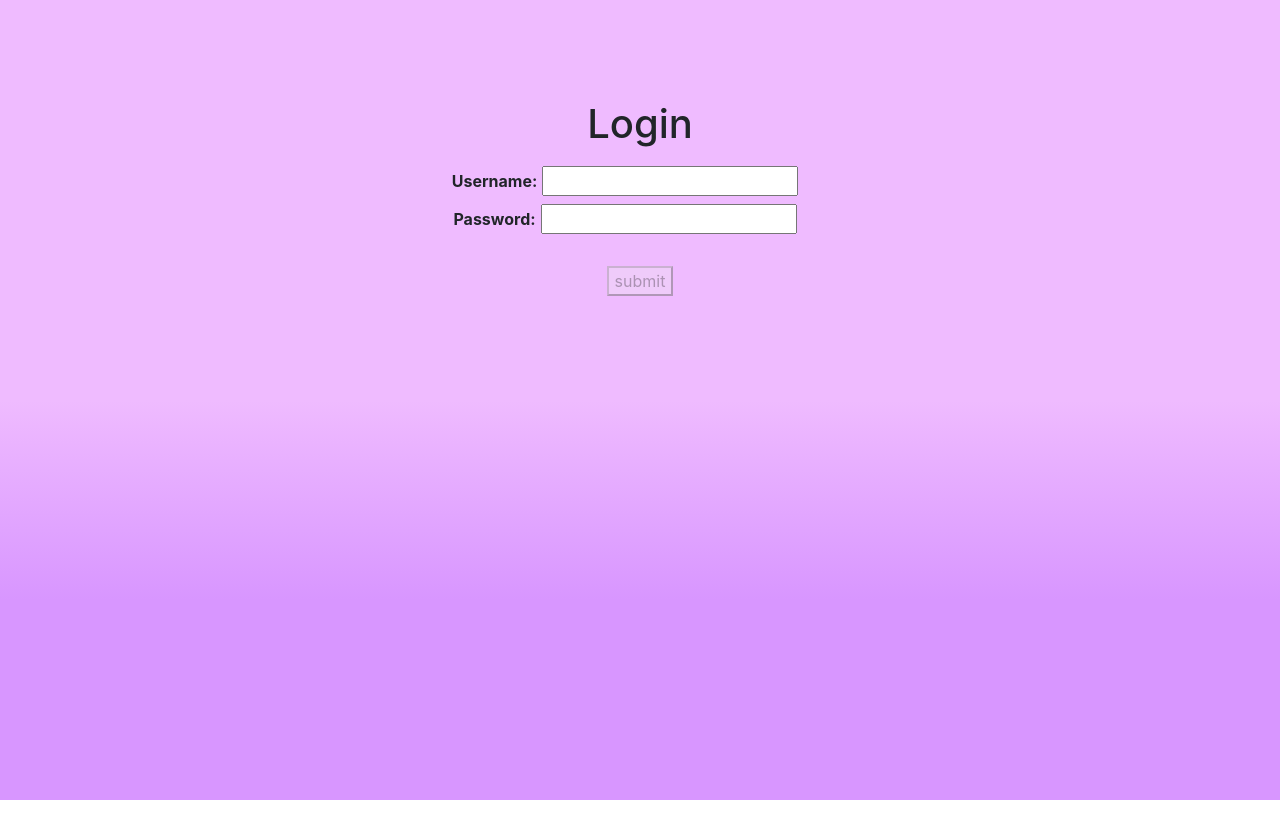
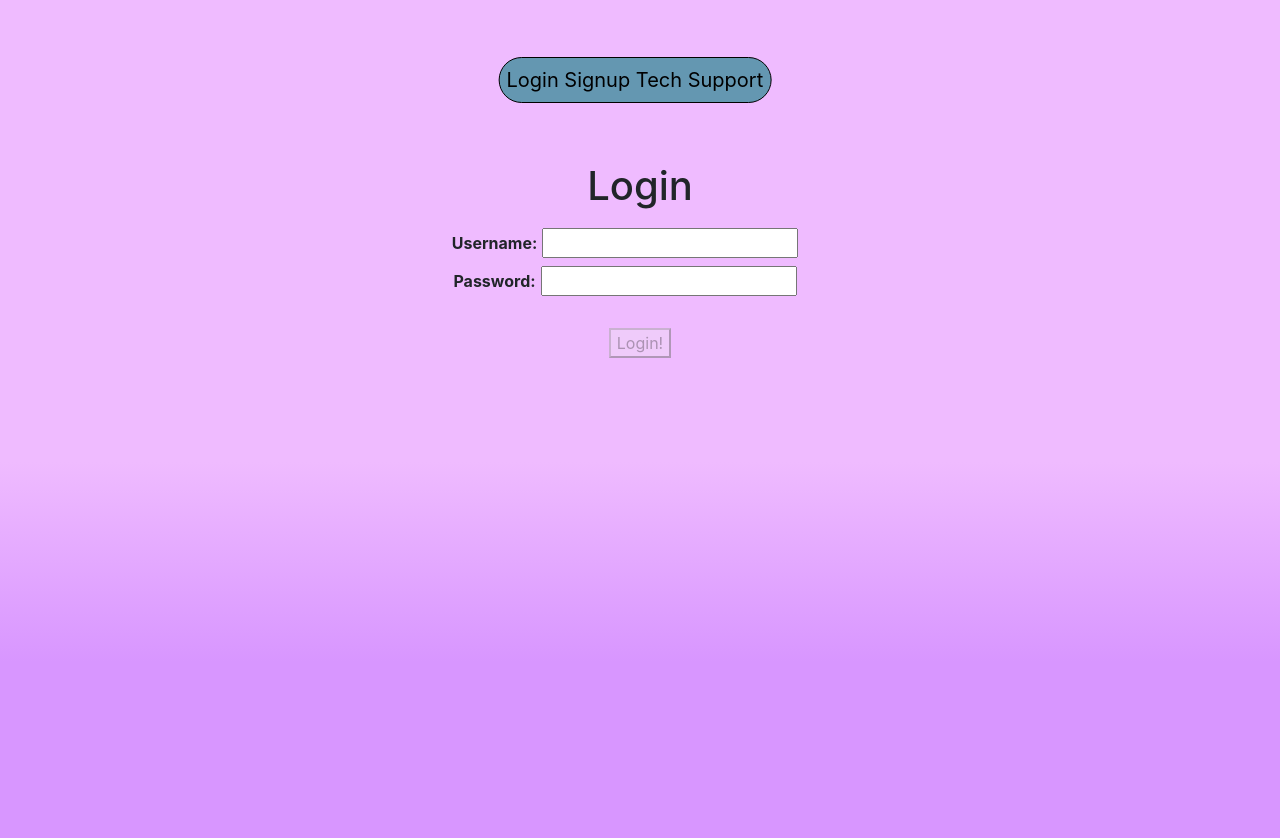
Before and after one commit to ICSI418Y/Quiztopia, a React (Create React App) app in the folder Client/: page /login in a window 1280 px wide. Shown: the top 838 px of the page. Before the commit the page ends 800 px from the top, so only its background shows below. Built offline with nearby package versions, Linux system fonts and the light colour scheme.

Commit message:
Added and updated NavBar.

```diff
--- a/Client/src/Login.js
+++ b/Client/src/Login.js
@@ -2,6 +2,7 @@ import React, { useState } from "react";
 import { useNavigate } from 'react-router-dom';
 import axios from "axios";
 import './Login.css';
+import Navbar from "./NavBar";
 
 function Login() {
   const navigate = useNavigate();
@@ -32,19 +33,37 @@ function Login() {
       // TODO: maybe have better errors.
       .catch((_) => alert('Error in Login'));
   };
-  return (<form className="Login">
+  return (
+    <div className="background">
+      <Navbar/>
+      <form className="Login">
         <h1>Login</h1>
           <div className="usr">
           <label><b>Username:</b></label>
-      <input value={username} onChange={(e) => {setUsername(e.target.value)}} />
-      <br />
+          <input
+            value={username}
+            onChange={(e) => {setUsername(e.target.value)}}
+          />
+          <br/>
           <div className="psw"></div>
             <label><b>Password:</b></label>
-        <input type="password" value={password} onChange={(e) => {setPassword(e.target.value)}} />
+            <input
+              type="password"
+              value={password}
+              onChange={(e) => {setPassword(e.target.value)}}
+            />
           </div>
-      <br />
-    <button className="submit" disabled={!(username && password)} onClick={handleLogin} type="submit">submit</button>
-  </form>)
+          <br/>
+        <button
+          className="submit"
+          disabled={!(username && password)}
+          onClick={handleLogin}
+          type="submit"
+        >
+          Login!
+        </button>
+      </form>
+    </div>)
 }
 
 export default Login;
--- a/Client/src/NavBar.js
+++ b/Client/src/NavBar.js
@@ -20,7 +20,7 @@ const Navbar = () => {
   const handleLogout = (event) => {
     event.preventDefault()
     localStorage.clear()
-    navigate("/Login");
+    navigate("/Home");
   }
   return (
     <p className='navbar-center'>
--- a/Client/src/SignUp.js
+++ b/Client/src/SignUp.js
@@ -2,6 +2,7 @@ import React, { useState } from "react";
 import axios from "axios";
 import './App.css';
 import { useNavigate } from "react-router";
+import Navbar from "./NavBar";
 
 function SignUp() {
   const navigate = useNavigate();
@@ -34,7 +35,9 @@ function SignUp() {
 
 
   };
-  return (<div className="background">
+  return (
+  <div className="background">
+    <Navbar/>
     <h1>Sign Up</h1>
     <form className="center">
       Username
@@ -65,7 +68,7 @@ function SignUp() {
       className="createAccountButtonSpacing"
       disabled={!(username && firstName && lastName && password && passwordRepeat && passwordRepeat === password)}
       onClick={handleSignUp} t
-      ype="submit">submit</button>
+      type="submit">Signup!</button>
   </div>)
 }
 
```
Lines whose indentation alone changed are shown as unchanged.
